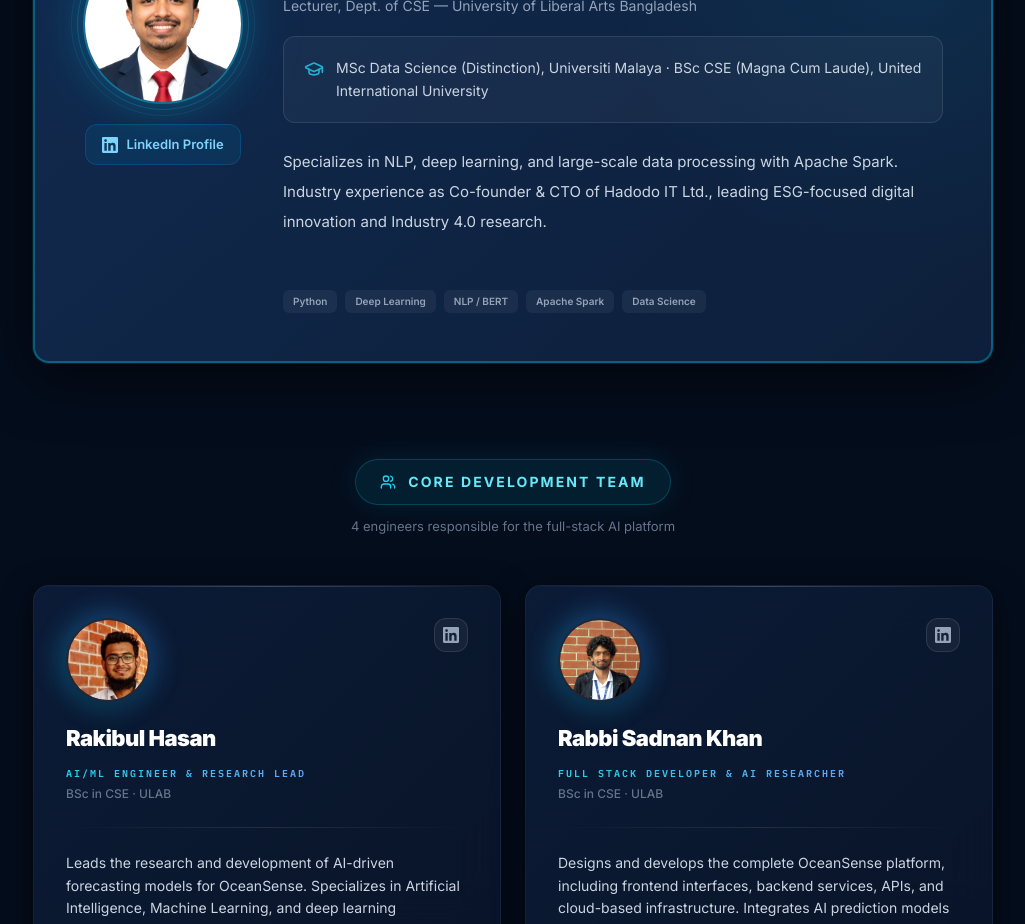
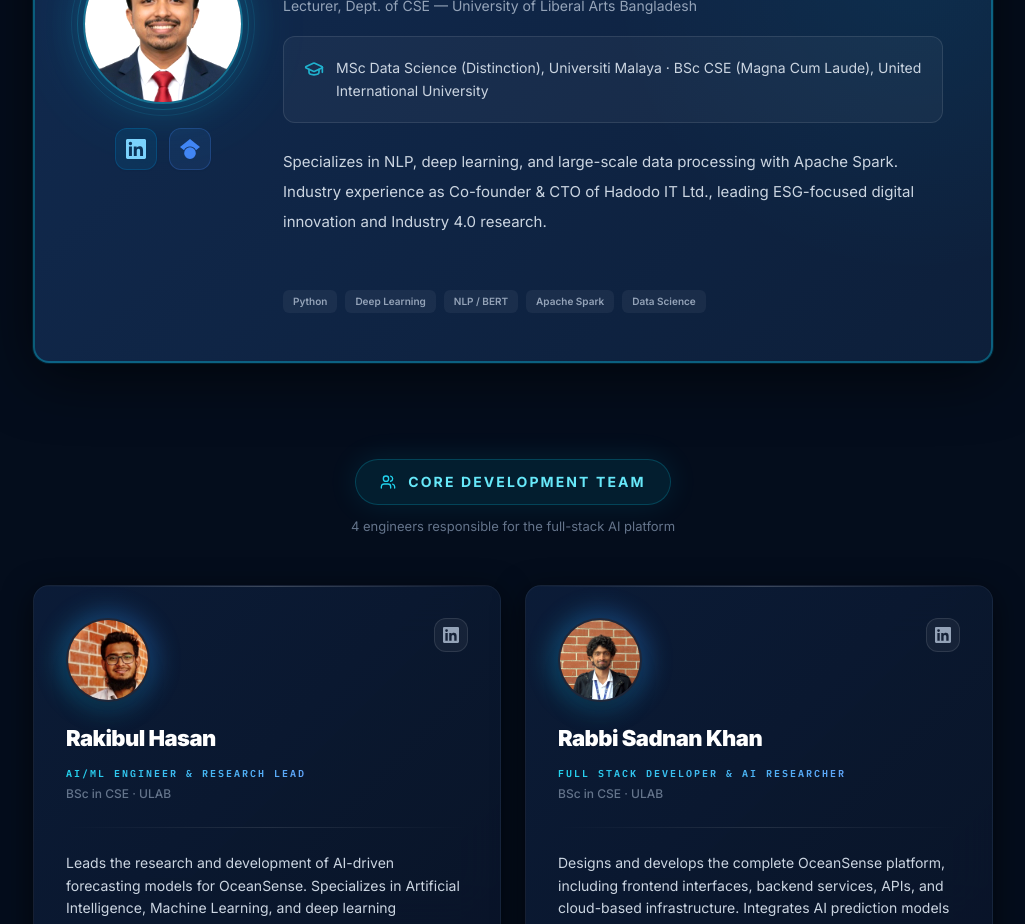
Before and after one commit to Rsk200/oceansense-dashboard, a React (Vite) app in the folder frontend/: page /about in a window 1280 px wide. Shown: the part 820-1744 px from the top of the page, without its empty margins (127-1152 px from the left). Built offline with nearby package versions, Linux system fonts and the light colour scheme; no server answers.

Commit message:
UI: Update Supervisor social links to icon buttons and add Google Scholar

```diff
--- a/frontend/src/pages/About.tsx
+++ b/frontend/src/pages/About.tsx
@@ -14,6 +14,13 @@ const LinkedInIcon = ({ className = 'w-4 h-4' }: { className?: string }) => (
   </svg>
 );
 
+/* ─── Google Scholar SVG ─────────────────────────────────── */
+const GoogleScholarIcon = ({ className = 'w-4 h-4' }: { className?: string }) => (
+  <svg className={className} viewBox="0 0 24 24" fill="currentColor">
+    <path d="M12 24a7 7 0 1 1 0-14 7 7 0 0 1 0 14zm0-24L0 9.5l4.838 3.94A8 8 0 0 1 12 9a8 8 0 0 1 7.162 4.44L24 9.5z" />
+  </svg>
+);
+
 /* ─── Types ─────────────────────────────────────────────── */
 interface Person {
   name: string;
@@ -24,6 +31,7 @@ interface Person {
   skills: string[];
   photo: string;
   linkedin: string;
+  googleScholar?: string;
   email?: string;
   objectPosition?: string;
 }
@@ -38,6 +46,7 @@ const SUPERVISOR: Person = {
   skills: ['Python', 'Deep Learning', 'NLP / BERT', 'Apache Spark', 'Data Science'],
   photo: '/team/supervisor.jpeg',
   linkedin: 'https://www.linkedin.com/in/nasir-uddin-ahmed-184469137/',
+  googleScholar: 'https://scholar.google.com/citations?user=J3T1ndsAAAAJ&hl=en',
 };
 
 const MEMBERS: Person[] = [
@@ -214,18 +223,31 @@ const SupervisorCard = () => {
               </div>
             </div>
 
-            {/* LinkedIn button */}
+            {/* Social icons */}
+            <div className="flex items-center gap-3 mt-1">
               <a
                 href={SUPERVISOR.linkedin}
                 target="_blank" rel="noreferrer"
-              className="flex items-center gap-2 px-4 py-2.5 rounded-xl text-[13px] font-semibold
-                bg-[#0077b5]/15 border border-[#0077b5]/35 text-sky-300
+                title="LinkedIn Profile"
+                className="p-2.5 rounded-xl bg-[#0077b5]/15 border border-[#0077b5]/35 text-sky-300
                   hover:bg-[#0077b5]/25 hover:border-[#0077b5]/55 hover:text-white
                   transition-all duration-200 shadow-sm"
               >
-              <LinkedInIcon className="w-4 h-4" />
-              LinkedIn Profile
+                <LinkedInIcon className="w-5 h-5" />
               </a>
+              {SUPERVISOR.googleScholar && (
+                <a
+                  href={SUPERVISOR.googleScholar}
+                  target="_blank" rel="noreferrer"
+                  title="Google Scholar Profile"
+                  className="p-2.5 rounded-xl bg-[#4285F4]/10 border border-[#4285F4]/25 text-[#4285F4]
+                    hover:bg-[#4285F4]/20 hover:border-[#4285F4]/45 hover:text-white
+                    transition-all duration-200 shadow-sm"
+                >
+                  <GoogleScholarIcon className="w-5 h-5" />
+                </a>
+              )}
+            </div>
           </div>
 
           {/* Info column */}
```
Lines whose indentation alone changed are shown as unchanged.
